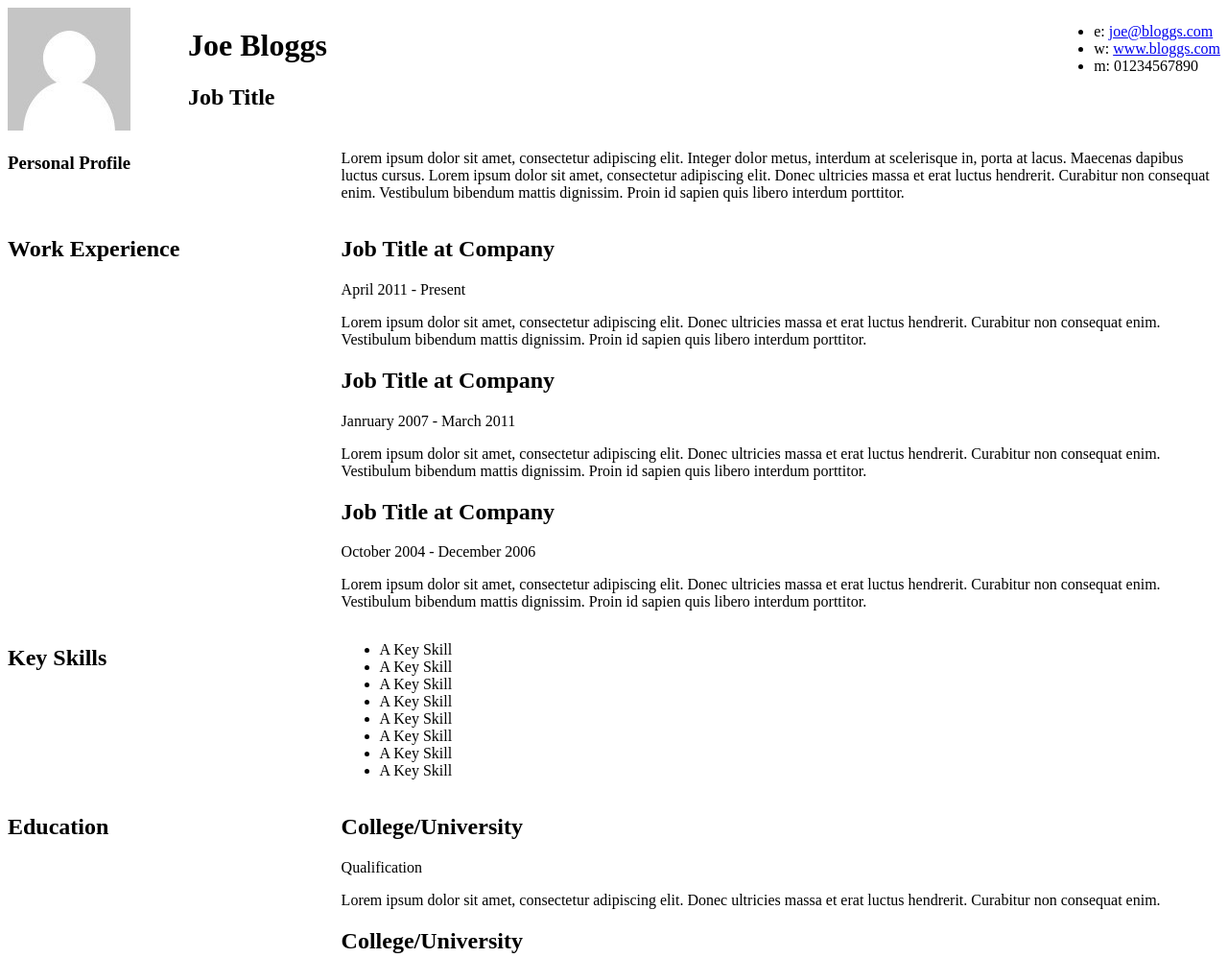
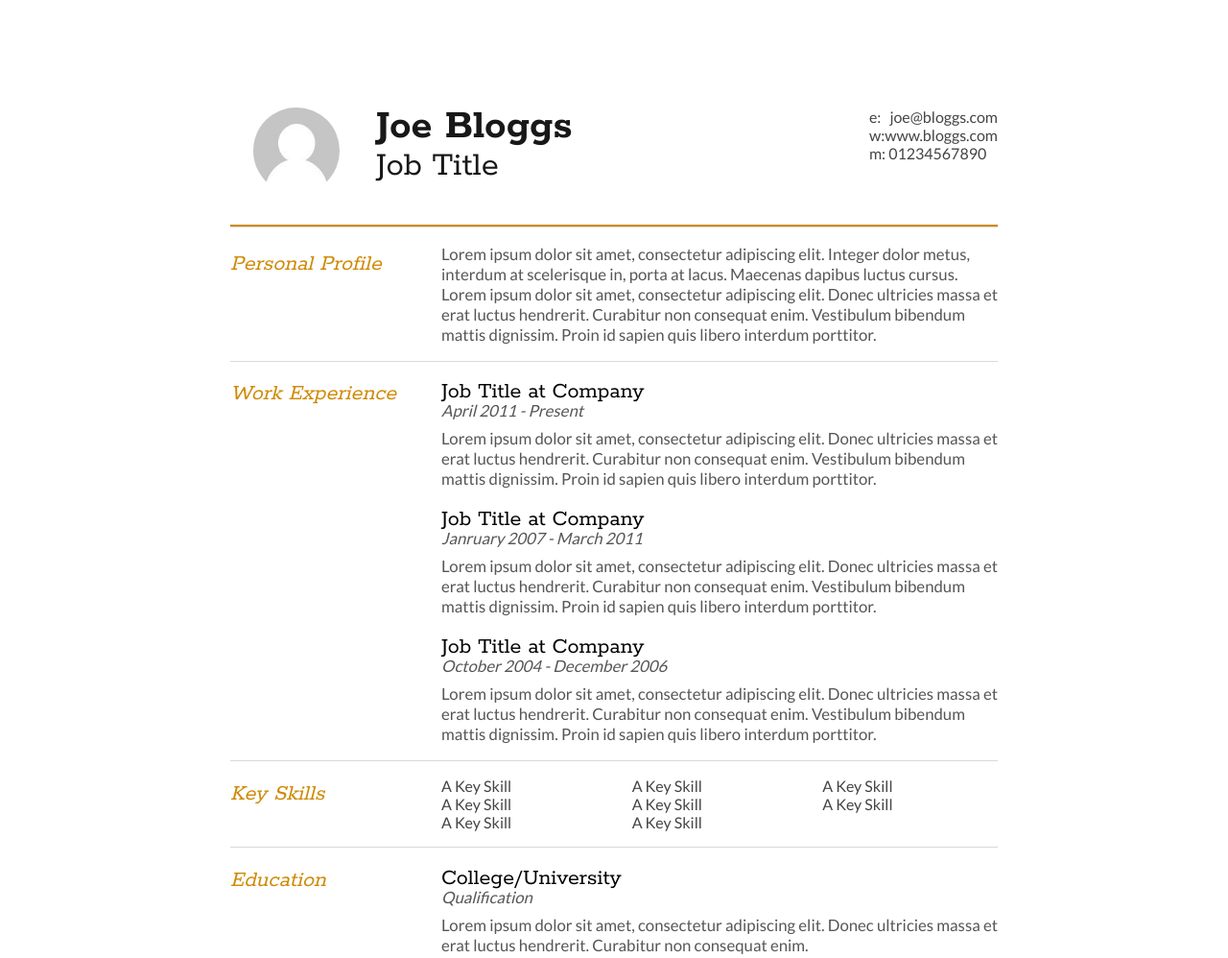
Before and after one commit to Kenzie-Academy-Brasil-Developers/estilizar-curriculo-sprint-2-johkker, a plain HTML site: page index.html in a window 1280 px wide. Shown: the top 998 px of the page at 96% size. Drawn offline with Linux system fonts and the light colour scheme.

Commit message:
Entrega realizada.

```diff
--- a/index.html
+++ b/index.html
@@ -7,7 +7,6 @@
 <meta name="description" content="The Curriculum Vitae of Joe Bloggs."/>
 <meta charset="UTF-8">
 <link rel="preconnect" href="https://fonts.gstatic.com">
-<link href='https://fonts.googleapis.com/css?family=Rokkitt:400,700|Lato:400,300' rel='stylesheet' type='text/css'>
 <link type="text/css" rel="stylesheet" href="style.css">
 
 <!--[if lt IE 9]>
--- a/style.css
+++ b/style.css
@@ -1,27 +1,117 @@
+@import url('https://fonts.googleapis.com/css2?family=Lato:wght@300;350;400&family=Rokkitt:wght@400;700&display=swap');
+
 .clear {
 	clear: both;
 }
 
+
+
+.mainDetails {
+	width: 100%;
+	max-width: 800px;
+	margin: auto;
+	padding-top: 7%;
+	padding-bottom: 3vh;
+	border-bottom: 2px solid #cf8a05;
+}
 #headshot {
-	width: 12.5%;
 	float: left;
-	margin-right: 30px;
+	padding-left: 3%;
+	padding-top: 2%;
+	margin-left: 0%;
+}
+img {
+
+	width: 70%;
+	border-radius: 50%;
 }
 
 #name {
+	margin-right: 0%;
 	float: left;
+	padding-left: 0%;
+	color: #181818;
+	font-family:'Rokkitt', serif;
+	line-height: 70%;
+}
+#name h1 {
+	font-size: 2.8em;
+}
+#name h2 {
+	font-weight: 400;
+	font-size: 2.3em;
 }
 
-#contactDetails {
+#contactDetails, a, a:hover {
+	font-family: 'Lato', sans-serif;
+	color: #444444;
 	float: right;
+	text-decoration: none;
+
+}
+#contactDetails ul {
+	list-style: none;
+}
+
+#mainArea {
+	margin: auto;
+	width: 800px;
+	max-width: 70%;
+}
+
+section {
+	border-top: 1px solid rgba(68, 68, 68, 0.2);
 }
 
 .sectionTitle {
+
+
 	float: left;
 	width: 25%;
 }
+.sectionTitle h1 {
+	font-family: 'Rokkitt', serif;
+	font-size: 150%;
+	font-weight: 300;
+	font-style: italic;
+	color: #cf8a05;
+
+}
+
 
 .sectionContent {
 	float: right;
 	width: 72.5%;
 }
+
+.sectionContent h2 {
+	font-family: 'Rokkitt', serif;
+	font-weight: 400;
+	line-height: 100%;
+	padding-bottom: 0%;
+	margin-bottom: 0%;
+}
+
+.sectionContent p {
+	font-family: 'Lato', sans-serif;
+	color: rgba(68, 68, 68, 0.9);
+	font-size: 1.05em;
+	font-weight: 400;
+}
+
+.subDetails {
+	line-height: 20%;
+	margin-top: 1%;
+	font-family: 'Lato', sans-serif;
+	color: #444444;
+	font-style: italic;
+	font-size: 0.85em;
+}
+
+.keySkills {
+	list-style: none;
+	column-count: 3;
+	padding-left: 0%;
+	font-family: 'Lato', sans-serif;
+	color: #444444;
+}
```
